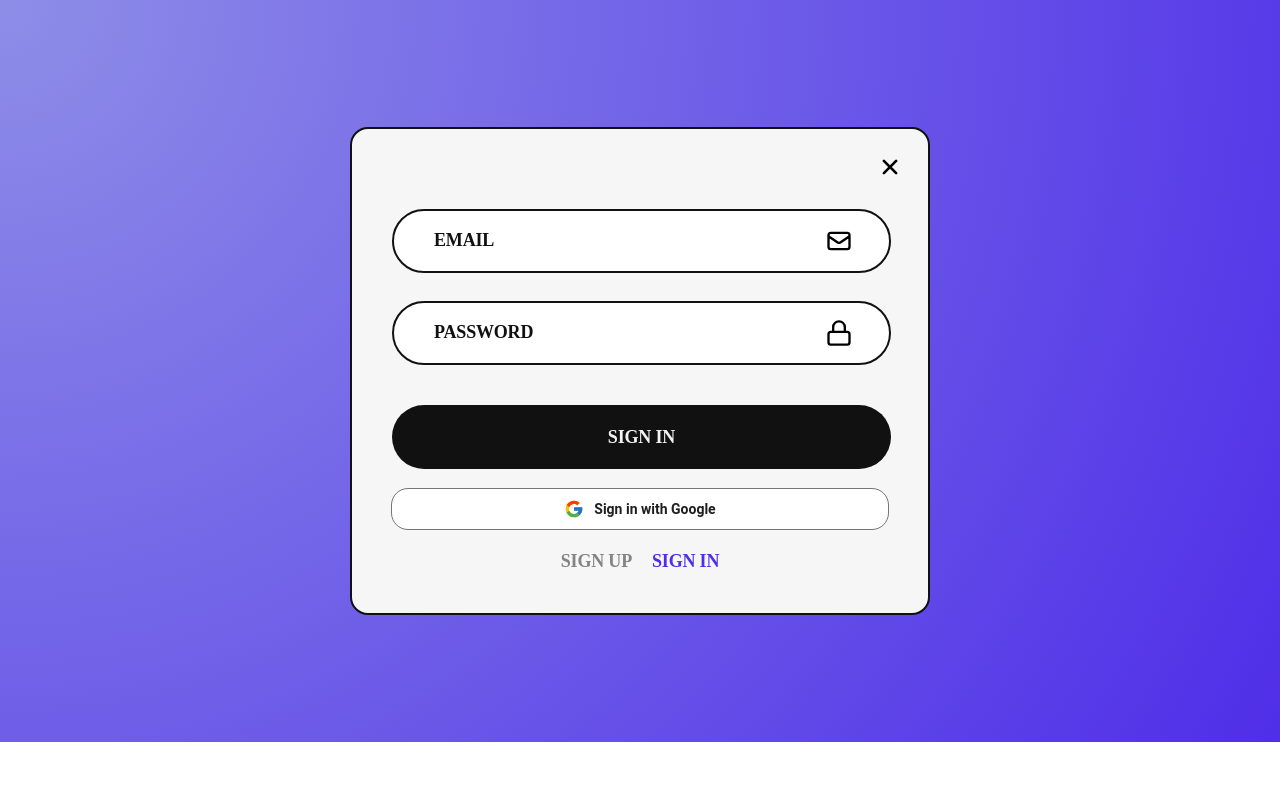
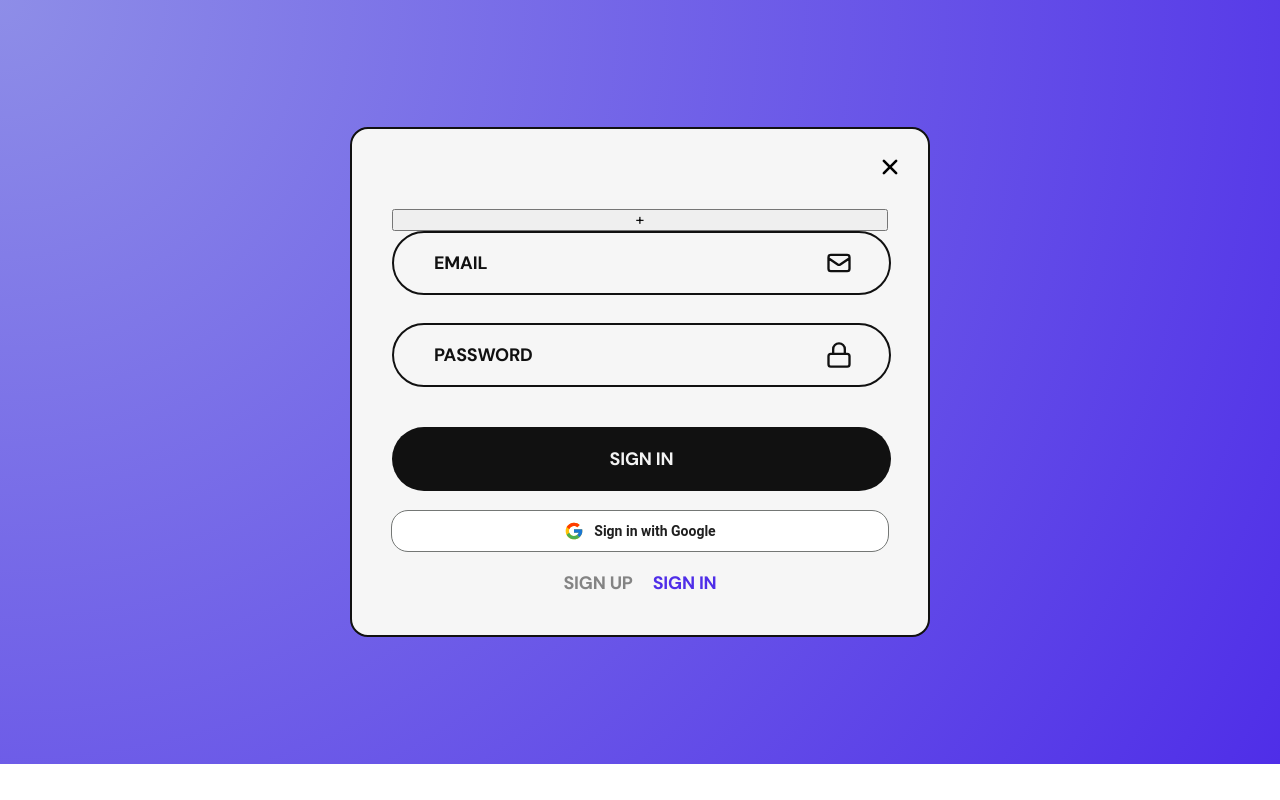
Before and after one commit to NikitaSimakov/bookshelf, a Next.js app: page /signin in a window 1280 px wide. Built offline with nearby package versions, Linux system fonts and the light colour scheme.

Commit message:
Added toggle dark theme

```diff
--- a/app/globals.scss
+++ b/app/globals.scss
@@ -1,21 +1,34 @@
 @import "normalize.css/normalize.css";
 
+:root {
+  --background-color: #f6f6f6;
+  --primary-text-color: #111111;
+  --secondary-text-color: rgba(17, 17, 17, 0.5);
+  --button-text-color: #f3f3f3;
+}
+
+[data-theme="dark"] {
+  --background-color: #202024;
+  --primary-text-color: #f6f6f6;
+  --secondary-text-color: rgba(246, 246, 246, 0.5);
+  --button-text-color: #202024;
+}
 * {
   box-sizing: border-box;
   padding: 0;
   margin: 0;
 }
 
-html,
-body {
-  max-width: 100vw;
-  overflow-x: hidden;
-}
+// html,
+// body {
+//   max-width: 100vw;
+//   overflow-x: hidden;
+// }
 
-body {
-  color: rgb(var(--foreground-rgb));
-  background: linear-gradient(to bottom, transparent, rgb(var(--background-end-rgb))) rgb(var(--background-start-rgb));
-}
+// body {
+//   color: rgb(var(--foreground-rgb));
+//   background: linear-gradient(to bottom, transparent, rgb(var(--background-end-rgb))) rgb(var(--background-start-rgb));
+// }
 
 a {
   color: inherit;
--- a/app/layout.tsx
+++ b/app/layout.tsx
@@ -1,4 +1,11 @@
 "use client";
+
+import { DM_Sans } from "next/font/google";
+
+const dmSans = DM_Sans({
+  weight: ["400", "700"],
+  style: ["normal", "italic"],
+});
 // import Header from "@/components/Header";
 
 import "./globals.scss";
@@ -10,8 +17,8 @@ export default function RootLayout({
   children: React.ReactNode;
 }) {
   return (
-    <html lang="en">
-      <body>
+    <html lang="en" className={dmSans.className}>
+      <body data-theme="light">
         <SessionProvider>
           {/* <Header /> */}
           {children}
--- a/app/signin/page.tsx
+++ b/app/signin/page.tsx
@@ -11,6 +11,7 @@ import { IoClose } from "react-icons/io5";
 import { HiOutlineMail } from "react-icons/hi";
 import { FiLock } from "react-icons/fi";
 import style from "./signin.module.scss";
+import ThemeToggleBtn from "@/components/ThemeToggleBtn";
 
 const SignIn: FC = () => {
   const [email, setEmail] = useState("");
@@ -51,6 +52,7 @@ const SignIn: FC = () => {
   return (
     <>
       <div className={style.formWrapper}>
+        <ThemeToggleBtn />
         <Link className={style.closeButton} href="/books/all">
           <IoClose size={"28px"} />
         </Link>
--- a/app/signin/signin.module.scss
+++ b/app/signin/signin.module.scss
@@ -9,14 +9,14 @@
 .formWrapper {
   position: relative;
 
-  border: 2px solid #111111;
+  border: 2px solid var(--primary-text-color);
   border-radius: 18px;
 
   display: flex;
   flex-direction: column;
   width: 580px;
   margin: 0 auto;
-  background-color: #f6f6f6;
+  background-color: var(--background-color);
   padding: 80px 40px 40px;
 }
 
@@ -46,14 +46,15 @@
   width: 499px;
   height: 64px;
   border-radius: 40px;
-  border: 2px solid rgba(17, 17, 17, 1);
+  border: 2px solid var(--primary-text-color);
   text-indent: 40px;
+  background-color: var(--background-color);
 }
 
 .input::placeholder {
-  // padding-left: 40px;
+  font-family: inherit;
 
-  font-family: DM Sans;
+  // font-family: DM Sans;
   font-size: 18px;
   font-weight: 700;
   line-height: 24px;
@@ -61,7 +62,7 @@
   text-align: left;
   text-transform: uppercase;
 
-  color: rgba(17, 17, 17, 1);
+  color: var(--primary-text-color);
 }
 
 .inputIconBox {
@@ -71,6 +72,7 @@
   position: absolute;
   top: 18px;
   right: 35px;
+  stroke: var(--primary-text-color);
 }
 .submitButton {
   margin-top: 40px;
@@ -78,9 +80,9 @@
   height: 64px;
   border-radius: 40px;
   border: none;
-  color: rgba(243, 243, 243, 1);
-  background-color: rgba(17, 17, 17, 1);
-  font-family: DM Sans;
+  color: var(--button-text-color);
+  background-color: var(--primary-text-color);
+  // font-family: DM Sans;
   font-size: 18px;
   font-weight: 700;
   line-height: 24px;
@@ -100,9 +102,9 @@
 
 .link {
   text-transform: uppercase;
-  color: rgba(17, 17, 17, 0.5);
+  color: var(--secondary-text-color);
 
-  font-family: DM Sans;
+  // font-family: DM Sans;
   font-size: 18px;
   font-weight: 700;
   line-height: 24px;
--- /dev/null
+++ b/components/ThemeToggleBtn.tsx
@@ -0,0 +1,24 @@
+"use client";
+import { useState } from "react";
+
+const ThemeToggleBtn = () => {
+  const [isDark, setIsDark] = useState(false);
+  console.log(document.body.dataset.theme);
+  const toggleTheme = () => {
+    setIsDark(!isDark);
+    !isDark
+      ? (document.body.dataset.theme = "dark")
+      : (document.body.dataset.theme = "");
+  };
+  return (
+    <button
+      aria-label="Toggle Dark Mode"
+      className="toggle-button"
+      onClick={toggleTheme}
+    >
+      {isDark ? <p>-</p> : <p>+</p>}
+    </button>
+  );
+};
+
+export default ThemeToggleBtn;
```
